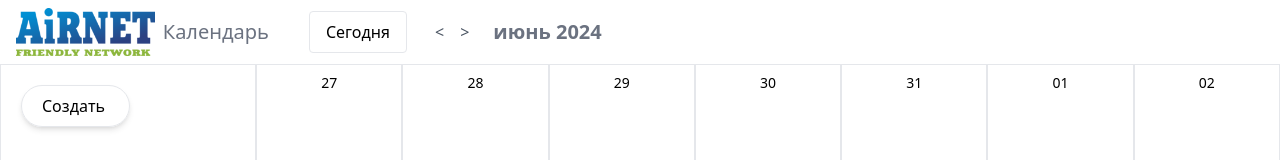
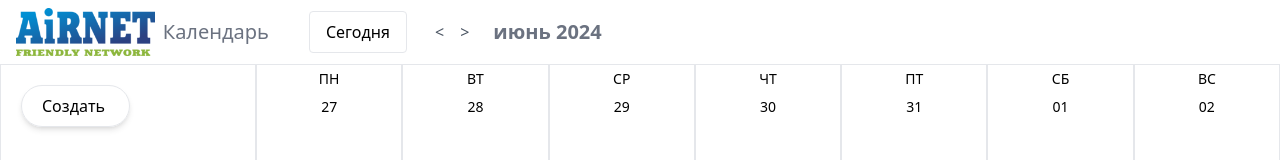
Before and after one commit to AllInEndTo/airnetTestTask, a React (Create React App) app: page / in a window 1280 px wide. Shown: the top 160 px of the page. Built offline with nearby package versions, Linux system fonts and the light colour scheme.

Commit message:
добавил rowIdx

```diff
--- a/src/components/Month.js
+++ b/src/components/Month.js
@@ -7,7 +7,7 @@
             {month.map((row, i) => {
                 return (<React.Fragment key={i}>
                     {row.map((day, idx) => (
-                        <Day day={day} key={idx}/>
+                        <Day day={day} key={idx} rowIdx={i}/>
                     ))}
                 </React.Fragment>)
             })}
```
